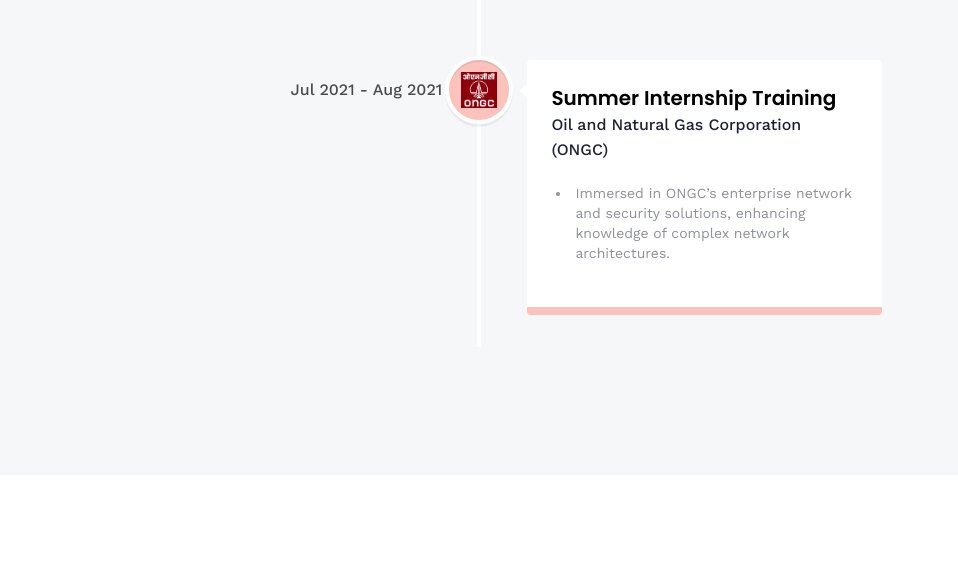
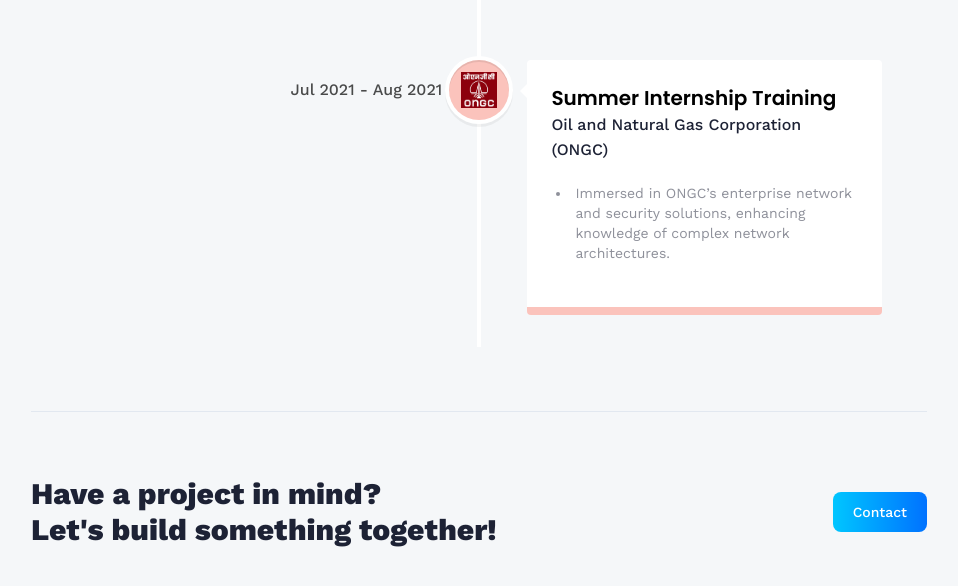
Before and after one commit to devanshuc/portfolio-web, a React (Vite) app: page /about in a window 1280 px wide. Shown: the part 1246-1832 px from the top of the page, without its empty margins (161-1119 px from the left). Before the commit the page ends 1721 px from the top, so only its background shows below. Built offline with nearby package versions, Linux system fonts and the light colour scheme.

Commit message:
CTA added in About

```diff
--- a/src/pages/About.jsx
+++ b/src/pages/About.jsx
@@ -1,3 +1,4 @@
+import CTA from "./sub_pages/CTA";
 import Experiences from "./sub_pages/Experiences";
 import Skills from "./sub_pages/Skills";
 
@@ -19,6 +20,8 @@
 
       <Skills />
       <Experiences />
+      <hr className="border-slate-200" />
+      <CTA />
     </section>
   );
 };
--- /dev/null
+++ b/src/pages/sub_pages/CTA.jsx
@@ -0,0 +1,18 @@
+import React from "react";
+import { Link } from "react-router-dom";
+
+const CTA = () => {
+  return (
+    <section className="cta">
+      <p className="cta-text">
+        Have a project in mind? <br className="sm:block hidden" />
+        Let's build something together!
+      </p>
+      <Link to="/contact" className="btn">
+        Contact
+      </Link>
+    </section>
+  );
+};
+
+export default CTA;
```
